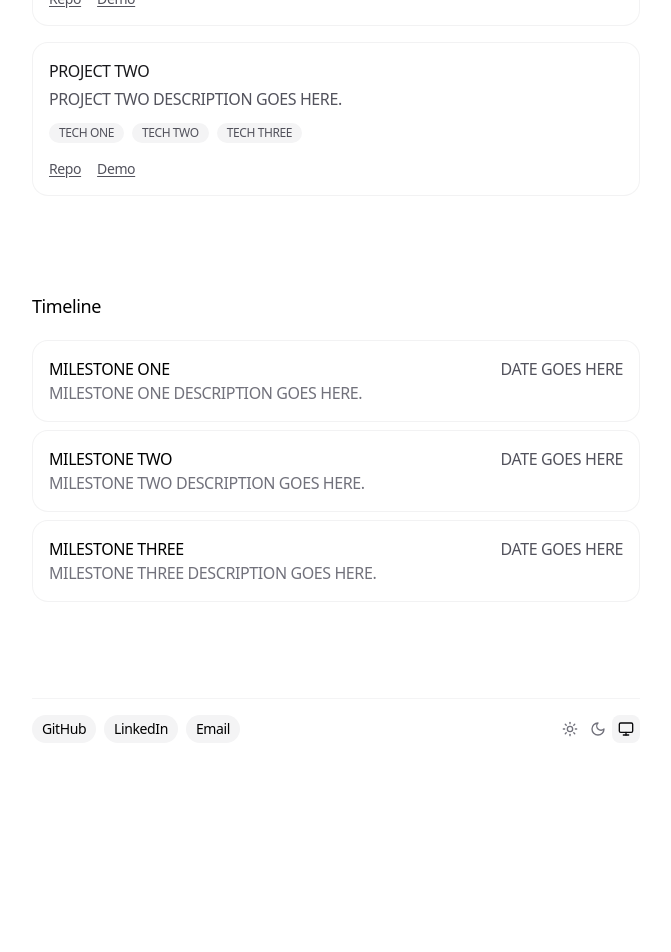
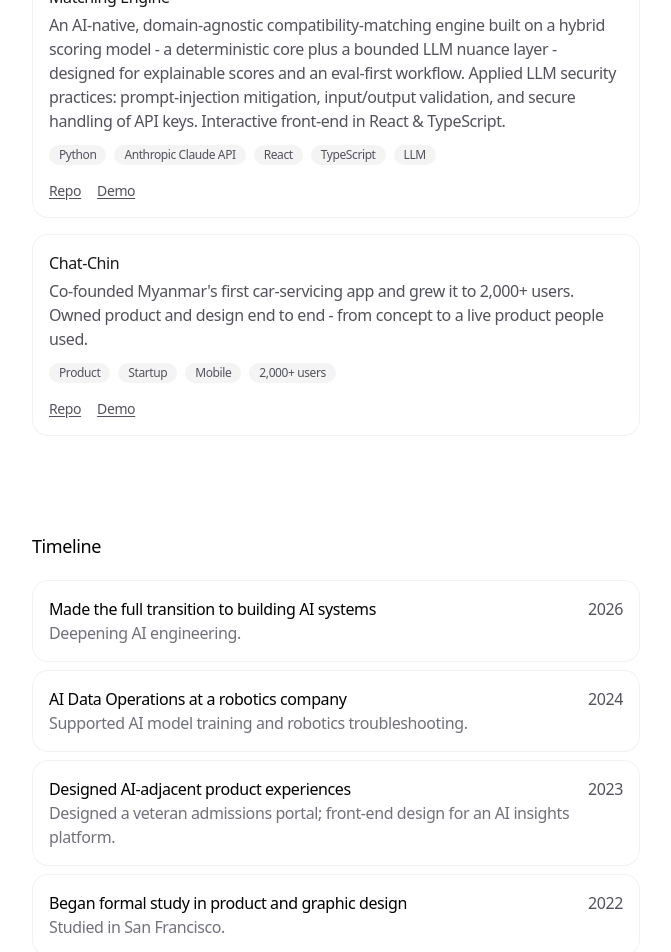
Before and after one commit to ninitwin4/portfolio, a Next.js app: page / in a window 1280 px wide. Shown: the part 680-1632 px from the top of the page, without its empty margins (304-975 px from the left). Before the commit the page ends 1439 px from the top, so only its background shows below. Built offline with nearby package versions, Linux system fonts and the light colour scheme.

Commit message:
Add real portfolio content

```diff
--- a/app/data.ts
+++ b/app/data.ts
@@ -34,77 +34,85 @@ type BlogPost = {
 }
 
 export const HERO = {
-  name: 'YOUR NAME',
-  title: 'YOUR TITLE',
-  tagline: 'TAGLINE GOES HERE',
+  name: 'Ni Ni Tin Win',
+  title: 'Building AI systems',
+  tagline:
+    'I care about making AI reliable - data quality, evaluation, and the human layer that makes models trustworthy.',
 }
 
 export const HERO_LINKS: HeroLink[] = [
-  { label: 'GitHub', href: 'https://github.com/YOUR-USERNAME' },
-  { label: 'LinkedIn', href: 'https://www.linkedin.com/in/YOUR-PROFILE' },
-  { label: 'Email', href: 'mailto:YOUR.EMAIL@example.com' },
-  { label: 'Resume', href: '/resume.pdf' },
+  { label: 'GitHub', href: 'https://github.com/ninitwin4' },
+  { label: 'LinkedIn', href: 'https://www.linkedin.com/in/ni-ni-tin-win/' },
+  { label: 'YouTube', href: 'https://www.youtube.com/@journi_ni/shorts' },
 ]
 
 export const ABOUT = {
-  text: 'ABOUT PARAGRAPH GOES HERE. Replace this with a short paragraph about who you are and what you build.',
+  text: "Co-founded and shipped a mobile app to 2,000+ users, then moved from front-end design toward AI engineering. Along the way, I supported AI model training and became the primary troubleshooter for home robotics systems. I thrive in fast-evolving environments and I'm looking to make a measurable impact in the US AI ecosystem.",
 }
 
 export const PROJECTS: Project[] = [
   {
-    id: 'project-one',
-    title: 'PROJECT ONE',
-    description: 'PROJECT ONE DESCRIPTION GOES HERE.',
-    tech: ['TECH ONE', 'TECH TWO', 'TECH THREE'],
-    repoUrl: 'https://github.com/YOUR-USERNAME/PROJECT-ONE',
-    demoUrl: 'https://PROJECT-ONE-DEMO.example.com',
+    id: 'matching-engine',
+    title: 'Matching Engine',
+    description:
+      'An AI-native, domain-agnostic compatibility-matching engine built on a hybrid scoring model - a deterministic core plus a bounded LLM nuance layer - designed for explainable scores and an eval-first workflow. Applied LLM security practices: prompt-injection mitigation, input/output validation, and secure handling of API keys. Interactive front-end in React & TypeScript.',
+    tech: ['Python', 'Anthropic Claude API', 'React', 'TypeScript', 'LLM'],
+    repoUrl: 'https://github.com/ninitwin4/matching-engine',
+    demoUrl: 'https://github.com/ninitwin4/matching-engine',
   },
   {
-    id: 'project-two',
-    title: 'PROJECT TWO',
-    description: 'PROJECT TWO DESCRIPTION GOES HERE.',
-    tech: ['TECH ONE', 'TECH TWO', 'TECH THREE'],
-    repoUrl: 'https://github.com/YOUR-USERNAME/PROJECT-TWO',
-    demoUrl: 'https://PROJECT-TWO-DEMO.example.com',
+    id: 'chat-chin',
+    title: 'Chat-Chin',
+    description:
+      "Co-founded Myanmar's first car-servicing app and grew it to 2,000+ users. Owned product and design end to end - from concept to a live product people used.",
+    tech: ['Product', 'Startup', 'Mobile', '2,000+ users'],
+    repoUrl: 'https://chat-chin.com',
+    demoUrl: 'https://chat-chin.com',
   },
 ]
 
 export const TIMELINE: TimelineEntry[] = [
   {
-    id: 'timeline-one',
-    title: 'MILESTONE ONE',
-    date: 'DATE GOES HERE',
-    description: 'MILESTONE ONE DESCRIPTION GOES HERE.',
+    id: 'ai-systems-transition',
+    title: 'Made the full transition to building AI systems',
+    date: '2026',
+    description: 'Deepening AI engineering.',
   },
   {
-    id: 'timeline-two',
-    title: 'MILESTONE TWO',
-    date: 'DATE GOES HERE',
-    description: 'MILESTONE TWO DESCRIPTION GOES HERE.',
+    id: 'ai-data-operations',
+    title: 'AI Data Operations at a robotics company',
+    date: '2024',
+    description: 'Supported AI model training and robotics troubleshooting.',
   },
   {
-    id: 'timeline-three',
-    title: 'MILESTONE THREE',
-    date: 'DATE GOES HERE',
-    description: 'MILESTONE THREE DESCRIPTION GOES HERE.',
+    id: 'design-ai-products',
+    title: 'Designed AI-adjacent product experiences',
+    date: '2023',
+    description:
+      'Designed a veteran admissions portal; front-end design for an AI insights platform.',
+  },
+  {
+    id: 'formal-design-study',
+    title: 'Began formal study in product and graphic design',
+    date: '2022',
+    description: 'Studied in San Francisco.',
+  },
+  {
+    id: 'chat-chin-founded',
+    title: "Co-founded Chat-Chin, Myanmar's first car-servicing app",
+    date: '2019',
+    description: 'Grew the app to 2,000+ users.',
   },
 ]
 
 export const FOOTER_SOCIAL_LINKS: SocialLink[] = [
-  { label: 'GitHub', href: 'https://github.com/YOUR-USERNAME' },
-  { label: 'LinkedIn', href: 'https://www.linkedin.com/in/YOUR-PROFILE' },
-  { label: 'Email', href: 'mailto:YOUR.EMAIL@example.com' },
+  { label: 'GitHub', href: 'https://github.com/ninitwin4' },
+  { label: 'LinkedIn', href: 'https://www.linkedin.com/in/ni-ni-tin-win/' },
+  { label: 'YouTube', href: 'https://www.youtube.com/@journi_ni/shorts' },
 ]
 
 // Blog files stay in app/blog. Set this to true and render BLOG_POSTS
 // from app/page.tsx when you want to show blog links again.
 export const BLOG_ENABLED = false
 
-export const BLOG_POSTS: BlogPost[] = [
-  {
-    title: 'BLOG POST TITLE GOES HERE',
-    description: 'BLOG POST DESCRIPTION GOES HERE.',
-    link: '/blog/example-mdx-metadata',
-    uid: 'blog-one',
-  },
-]
+export const BLOG_POSTS: BlogPost[] = []
```
